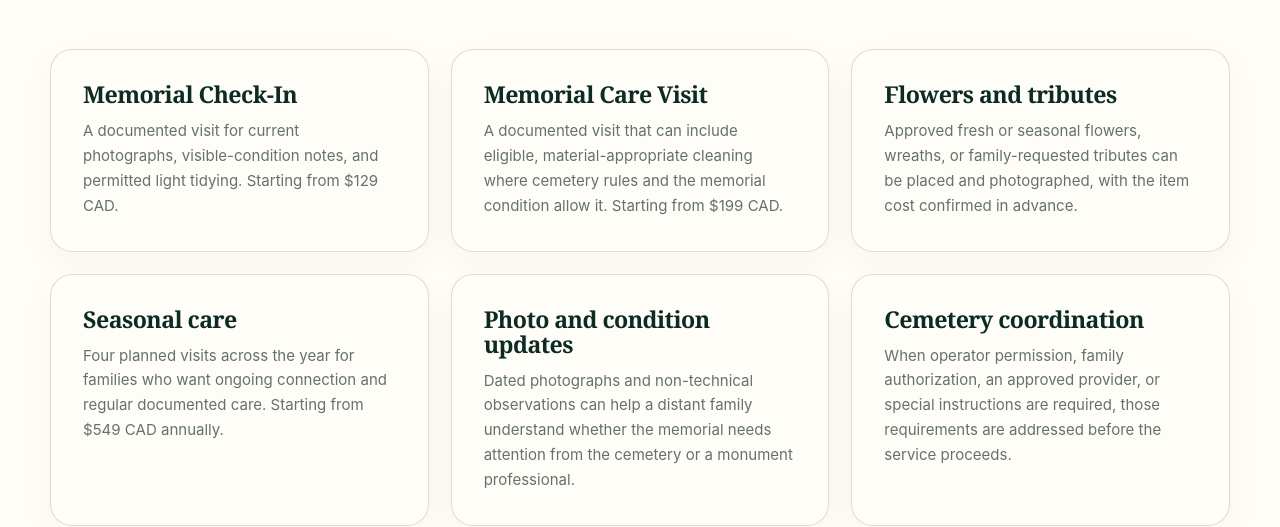
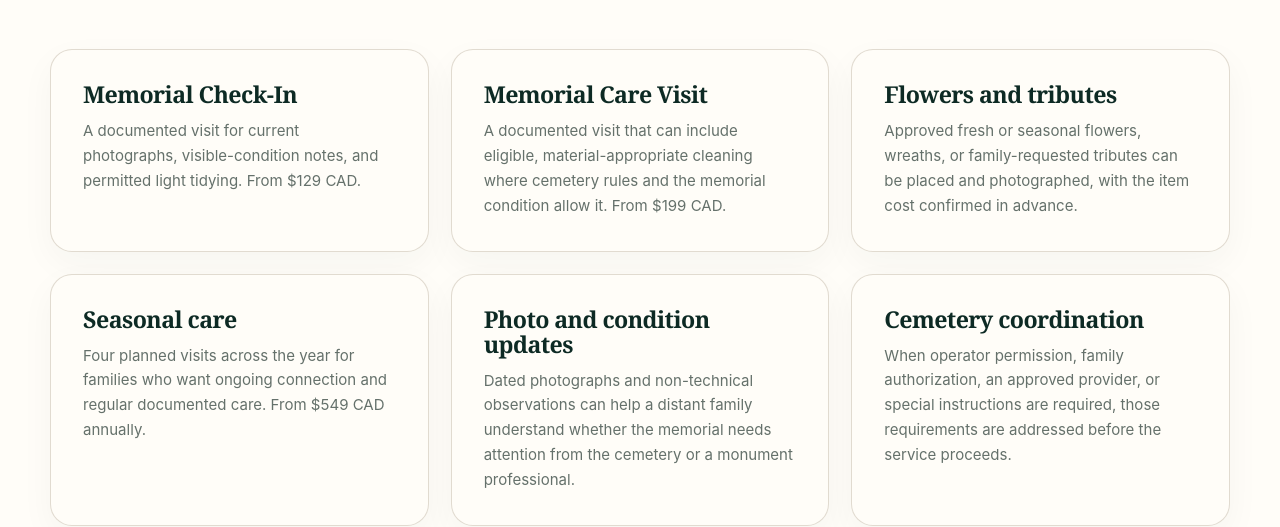
Before and after one commit to brianrpaul87/wheretheyrest, a plain HTML site: page grave-cleaning-memorial-care-victoria-bc.html in a window 1280 px wide. Shown: the part 1508-2035 px from the top of the page. Drawn offline with Linux system fonts and the light colour scheme.

Commit message:
Align Greater Victoria pricing copy with launch verifier

```diff
--- a/grave-cleaning-memorial-care-victoria-bc.html
+++ b/grave-cleaning-memorial-care-victoria-bc.html
@@ -88,10 +88,10 @@
     <div class="container">
       <div class="section-heading split-heading"><div><p class="eyebrow">Care from a distance</p><h2>More than headstone cleaning</h2></div><p>Many families do not need monument restoration. They need someone dependable to visit, check the memorial, handle a permitted task, and show them how the resting place looks now.</p></div>
       <div class="services-grid">
-        <article class="service-card"><h3>Memorial Check-In</h3><p>A documented visit for current photographs, visible-condition notes, and permitted light tidying. Starting from $129 CAD.</p></article>
-        <article class="service-card"><h3>Memorial Care Visit</h3><p>A documented visit that can include eligible, material-appropriate cleaning where cemetery rules and the memorial condition allow it. Starting from $199 CAD.</p></article>
+        <article class="service-card"><h3>Memorial Check-In</h3><p>A documented visit for current photographs, visible-condition notes, and permitted light tidying. From $129 CAD.</p></article>
+        <article class="service-card"><h3>Memorial Care Visit</h3><p>A documented visit that can include eligible, material-appropriate cleaning where cemetery rules and the memorial condition allow it. From $199 CAD.</p></article>
         <article class="service-card"><h3>Flowers and tributes</h3><p>Approved fresh or seasonal flowers, wreaths, or family-requested tributes can be placed and photographed, with the item cost confirmed in advance.</p></article>
-        <article class="service-card"><h3>Seasonal care</h3><p>Four planned visits across the year for families who want ongoing connection and regular documented care. Starting from $549 CAD annually.</p></article>
+        <article class="service-card"><h3>Seasonal care</h3><p>Four planned visits across the year for families who want ongoing connection and regular documented care. From $549 CAD annually.</p></article>
         <article class="service-card"><h3>Photo and condition updates</h3><p>Dated photographs and non-technical observations can help a distant family understand whether the memorial needs attention from the cemetery or a monument professional.</p></article>
         <article class="service-card"><h3>Cemetery coordination</h3><p>When operator permission, family authorization, an approved provider, or special instructions are required, those requirements are addressed before the service proceeds.</p></article>
       </div>
```
